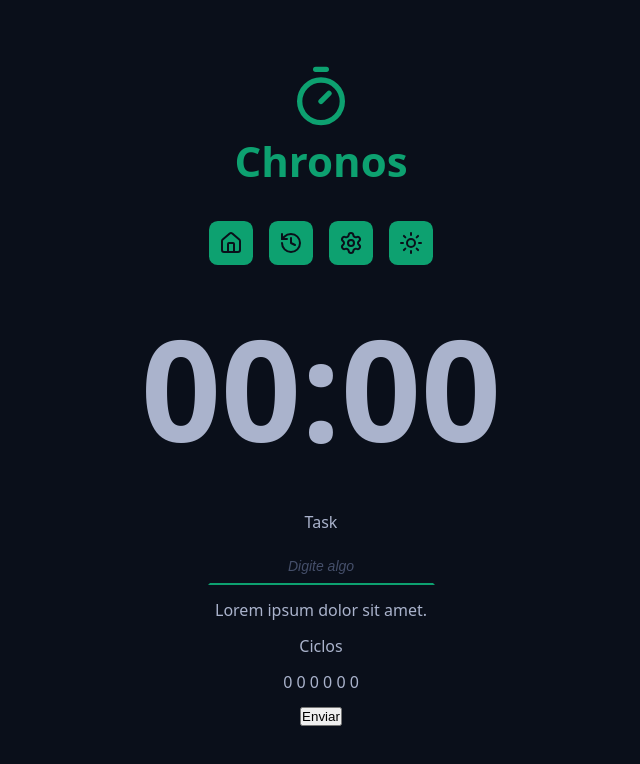
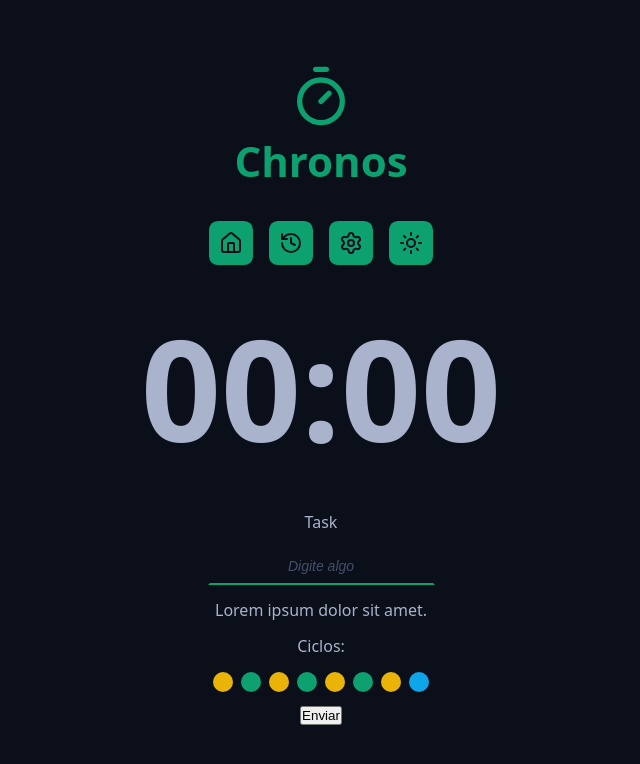
Before and after one commit to Vinicius2501/chronos-pomodoro, a React (Vite) app: page / in a window 1280 px wide. Shown: the top 764 px of the page, without its empty margins (319-959 px from the left). Built offline with nearby package versions, Linux system fonts and the light colour scheme.

Commit message:
adicionando componente de cilcos

```diff
--- a/src/App.tsx
+++ b/src/App.tsx
@@ -5,6 +5,7 @@
 import { Menu } from './components/Menu';
 import { CountDown } from './components/CountDown';
 import { DefaultInput } from './components/DefaultInput';
+import { Cycles } from './components/Cycles';
 
 export function App() {
   return (
@@ -27,8 +28,7 @@
             <p>Lorem ipsum dolor sit amet.</p>
           </div>
           <div className='formRow'>
-            <p>Ciclos</p>
-            <p> 0 0 0 0 0 0</p>
+            <Cycles />
           </div>
           <div className='formRow'>
             <button>Enviar</button>
--- /dev/null
+++ b/src/components/Cycles/index.tsx
@@ -0,0 +1,19 @@
+import styles from './styles.module.css';
+
+export function Cycles() {
+  return (
+    <div className={styles.cycles}>
+      <span>Ciclos:</span>
+      <div className={styles.cycleDots}>
+        <span className={`${styles.cycleDot} ${styles.workTime}`}></span>
+        <span className={`${styles.cycleDot} ${styles.shortBreakTime}`}></span>
+        <span className={`${styles.cycleDot} ${styles.workTime}`}></span>
+        <span className={`${styles.cycleDot} ${styles.shortBreakTime}`}></span>
+        <span className={`${styles.cycleDot} ${styles.workTime}`}></span>
+        <span className={`${styles.cycleDot} ${styles.shortBreakTime}`}></span>
+        <span className={`${styles.cycleDot} ${styles.workTime}`}></span>
+        <span className={`${styles.cycleDot} ${styles.longBreakTime}`}></span>
+      </div>
+    </div>
+  );
+}
--- /dev/null
+++ b/src/components/Cycles/styles.module.css
@@ -0,0 +1,28 @@
+.cycles {
+  display: flex;
+  flex-direction: column;
+  align-items: center;
+  justify-content: center;
+  gap: 1.5rem;
+}
+
+.cycleDots {
+  display: flex;
+  gap: 0.8rem;
+}
+.cycleDot {
+  width: 2rem;
+  height: 2rem;
+  background: var(--primary);
+  border-radius: 50%;
+}
+
+.workTime {
+  background: var(--warning);
+}
+.shortBreakTime {
+  background: var(--primary);
+}
+.longBreakTime {
+  background: var(--info);
+}
```
